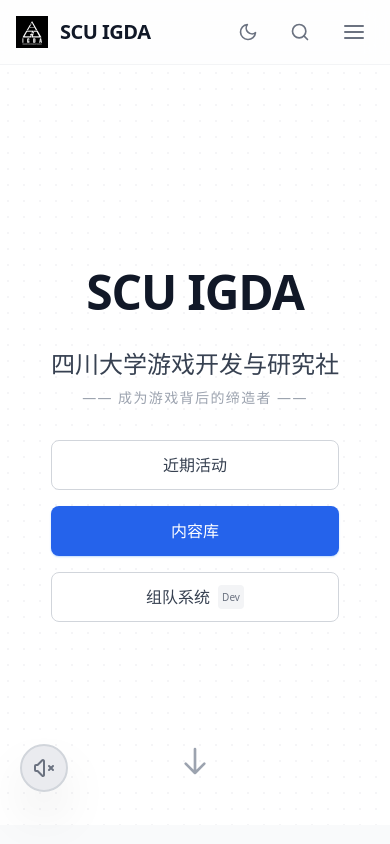
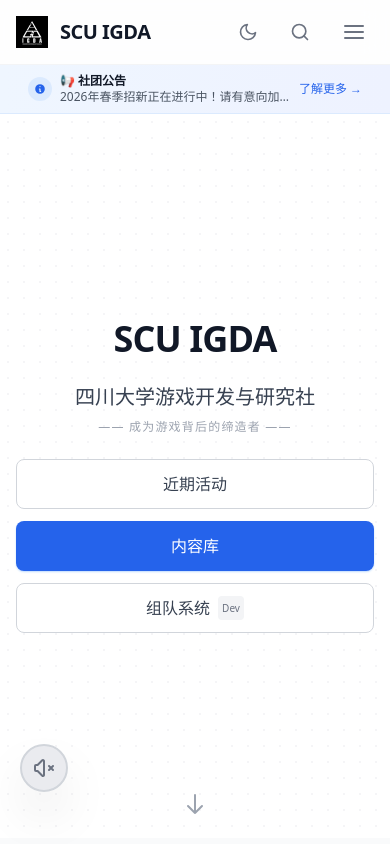
Before and after one commit to SCU-IGDA/SCU-IGDA-Front, a Nuxt app: page / in a window 390 px wide. Shown: the top 844 px of the page. Built offline with nearby package versions, Linux system fonts and the light colour scheme.

Commit message:
feat: 优化了一些布局

```diff
--- a/assets/css/main.css
+++ b/assets/css/main.css
@@ -1,6 +1,22 @@
 @tailwind base;
 @tailwind components;
 @tailwind utilities;
+
+/* 隐藏系统鼠标指针，使用自定义光标 */
+html,
+body {
+    cursor: none;
+}
+
+/* 为可交互元素保留指针光标 */
+a,
+button,
+[role="button"],
+input[type="submit"],
+input[type="button"],
+.cursor-pointer {
+    cursor: pointer;
+}
 
 body {
     @apply bg-gray-50 text-gray-900 transition-colors duration-300;
--- a/components/Content/PostListCard.vue
+++ b/components/Content/PostListCard.vue
@@ -3,6 +3,7 @@
 
 <script setup lang="ts">
 // 定义帖子数据结构接口
+// TODO: username
 export interface Post {
   id: string | number     // 帖子唯一标识
   title: string           // 帖子标题
--- /dev/null
+++ b/composables/useAnnouncement.ts
@@ -0,0 +1,11 @@
+// 全局公告内容
+export const useAnnouncement = () => {
+    const announcement = ref({
+        title: '📢 社团公告',
+        content: '2026年春季招新正在进行中！请有意向加入IGDA的同学点击上方"发布帖子"提交作品集链接。'
+    })
+
+    return {
+        announcement
+    }
+}
--- a/pages/content/index.vue
+++ b/pages/content/index.vue
@@ -3,6 +3,9 @@
 
 // 页面元数据
 useHead({ title: '内容库 - SCU IGDA' })
+
+// 使用全局公告
+const { announcement } = useAnnouncement()
 
 // --- 状态管理 ---
 const searchQuery = ref('')
@@ -260,9 +263,9 @@
           </div>
 
           <div class="bg-white dark:bg-gray-800 rounded-xl p-5 border border-gray-100 dark:border-gray-800 shadow-sm transition-colors">
-            <h3 class="font-bold text-gray-900 dark:text-white mb-3 font-sans">📢 社团公告</h3>
+            <h3 class="font-bold text-gray-900 dark:text-white mb-3 font-sans">{{ announcement.title }}</h3>
             <p class="text-sm text-gray-600 dark:text-gray-400 leading-relaxed select-text font-sans">
-              2026年春季招新正在进行中！请有意向加入IGDA的同学点击上方“发布帖子”提交作品集链接。
+              {{ announcement.content }}
             </p>
           </div>
         </aside>
--- a/pages/index.vue
+++ b/pages/index.vue
@@ -1,6 +1,3 @@
-t<!-- pages/index.vue -->
-<!-- 首页 -->
-
 <script setup lang="ts">
 // 页面元数据（SEO）
 useHead({
@@ -9,6 +6,9 @@
     { name: 'description', content: '四川大学游戏开发与研究社官方网站，提供游戏开发资源、教程与社团活动信息。' }
   ]
 })
+
+// 使用全局公告
+const { announcement } = useAnnouncement()
 
 // 模拟“内容库”的精选数据
 // TODO: 替换为 const { data } = await useFetch('/api/posts/featured')
@@ -50,55 +50,70 @@
 </script>
 
 <template>
-  <div class="flex flex-col transition-colors duration-300 select-none">
+  <div class="flex flex-col min-h-screen transition-colors duration-300 select-none">
+    <div class="bg-gradient-to-r from-blue-50 to-indigo-50 dark:from-gray-800 dark:to-gray-900 border-b border-blue-100 dark:border-gray-800 py-2 sm:py-3 px-3 sm:px-4">
+      <!-- 公告栏 -->
+      <AppContainer class="flex items-center justify-between gap-2 sm:gap-3">
+        <div class="flex items-center gap-2 sm:gap-3 flex-1 min-w-0">
+          <div class="flex items-center justify-center w-6 h-6 sm:w-8 sm:h-8 rounded-full bg-blue-100 dark:bg-blue-900/30 text-blue-600 dark:text-blue-400 flex-shrink-0">
+            <svg class="w-3 h-3 sm:w-4 sm:h-4" fill="currentColor" viewBox="0 0 20 20"><path fill-rule="evenodd" d="M18 10a8 8 0 11-16 0 8 8 0 0116 0zm-7-4a1 1 0 11-2 0 1 1 0 012 0zM9 9a1 1 0 000 2v3a1 1 0 001 1h1a1 1 0 100-2v-3a1 1 0 00-1-1H9z" clip-rule="evenodd"></path></svg>
+          </div>
+          <div class="min-w-0 flex-1">
+            <h3 class="font-bold text-gray-900 dark:text-white text-xs sm:text-sm truncate">{{ announcement.title }}</h3>
+            <p class="text-xs sm:text-sm text-gray-600 dark:text-gray-400 truncate">{{ announcement.content }}</p>
+          </div>
+        </div>
+        <button class="text-xs text-blue-600 dark:text-blue-400 hover:text-blue-800 dark:hover:text-blue-300 font-medium transition-colors whitespace-nowrap flex-shrink-0">
+          了解更多 →
+        </button>
+      </AppContainer>
+    </div>
 
-    <!-- Section 1: Hero Banner -->
-    <section class="relative h-[90vh] flex flex-col items-center justify-center bg-white dark:bg-gray-900 overflow-hidden transition-colors duration-300">
+    <!-- 内容区域 -->
+    <section class="relative min-h-[calc(100dvh-7.5rem)] md:min-h-[calc(100vh-8rem)] flex flex-col items-center justify-center bg-white dark:bg-gray-900 overflow-hidden transition-colors duration-300 py-8 md:py-0">
       <div class="absolute inset-0 bg-[radial-gradient(#e5e7eb_1px,transparent_1px)] dark:bg-[radial-gradient(#334155_1px,transparent_1px)] [background-size:16px_16px] opacity-40 pointer-events-none"></div>
 
-      <div class="z-10 text-center space-y-8 px-4 animate-fade-in-up">
-        <h1 class="text-5xl md:text-7xl font-extrabold tracking-tight text-gray-900 dark:text-white">
+      <div class="z-10 text-center space-y-6 md:space-y-8 px-4 animate-fade-in-up w-full max-w-4xl mx-auto">
+        <h1 class="text-4xl sm:text-5xl md:text-7xl font-extrabold tracking-tight text-gray-900 dark:text-white">
           SCU IGDA
         </h1>
 
         <div class="space-y-2">
-          <p class="text-2xl md:text-3xl text-gray-700 dark:text-gray-300 font-light">
+          <p class="text-xl sm:text-2xl md:text-3xl text-gray-700 dark:text-gray-300 font-light">
             四川大学游戏开发与研究社
           </p>
-          <p class="text-sm md:text-base text-gray-400 dark:text-gray-500 tracking-widest uppercase mt-4">
+          <p class="text-xs sm:text-sm md:text-base text-gray-400 dark:text-gray-500 tracking-widest uppercase mt-2 md:mt-4">
             —— 成为游戏背后的缔造者 ——
           </p>
         </div>
 
-        <!-- Action Buttons -->
-        <div class="flex flex-col sm:flex-row gap-4 mt-8 justify-center">
-          <BaseButton to="/activities" variant="outline" size="lg" class="min-w-[140px] dark:border-gray-700 dark:text-gray-300">
+        <div class="flex flex-col sm:flex-row gap-3 sm:gap-4 mt-6 md:mt-8 justify-center">
+          <BaseButton to="/activities" variant="outline" size="lg" class="min-w-[120px] sm:min-w-[140px] dark:border-gray-700 dark:text-gray-300">
             近期活动
           </BaseButton>
 
-          <BaseButton to="/content" variant="primary" size="lg" class="min-w-[140px] shadow-lg shadow-blue-200 dark:shadow-blue-900/20">
+          <BaseButton to="/content" variant="primary" size="lg" class="min-w-[120px] sm:min-w-[140px] shadow-lg shadow-blue-200 dark:shadow-blue-900/20">
             内容库
           </BaseButton>
 
-          <BaseButton to="/teams" variant="outline" size="lg" class="min-w-[140px] dark:border-gray-700 dark:text-gray-300">
+          <BaseButton to="/teams" variant="outline" size="lg" class="min-w-[120px] sm:min-w-[140px] dark:border-gray-700 dark:text-gray-300">
             组队系统
             <span class="ml-2 text-[10px] bg-gray-100 dark:bg-gray-800 px-1 rounded text-gray-500">Dev</span>
           </BaseButton>
         </div>
       </div>
 
-      <!-- Scroll Indicator -->
+      <!-- 下一页按钮 -->
       <button
         @click="scrollToContent"
-        class="absolute bottom-10 animate-bounce text-gray-400 dark:text-gray-600 hover:text-gray-600 dark:hover:text-gray-400 transition cursor-pointer"
+        class="absolute bottom-4 md:bottom-6 animate-bounce text-gray-400 dark:text-gray-600 hover:text-gray-600 dark:hover:text-gray-400 transition cursor-pointer z-20"
         aria-label="Scroll down"
       >
-        <svg class="w-8 h-8" fill="none" stroke="currentColor" viewBox="0 0 24 24"><path stroke-linecap="round" stroke-linejoin="round" stroke-width="2" d="M19 14l-7 7m0 0l-7-7m7 7V3"></path></svg>
+        <svg class="w-6 h-6 md:w-8 md:h-8" fill="none" stroke="currentColor" viewBox="0 0 24 24"><path stroke-linecap="round" stroke-linejoin="round" stroke-width="2" d="M19 14l-7 7m0 0l-7-7m7 7V3"></path></svg>
       </button>
     </section>
 
-
-    <!-- Section 2: Latest Content -->
+    <!-- 内容库精选 -->
     <section id="content-section" class="py-20 bg-gray-50 dark:bg-gray-800/50 transition-colors duration-300">
       <AppContainer>
         <div class="flex justify-between items-end mb-10">
@@ -112,7 +127,6 @@
           </BaseButton>
         </div>
 
-        <!-- Grid Layout -->
         <div class="grid grid-cols-1 md:grid-cols-2 lg:grid-cols-3 gap-8">
           <NuxtLink
             v-for="post in featuredPosts"
@@ -150,7 +164,7 @@
       </AppContainer>
     </section>
 
-    <!-- Section 3: Call to Action -->
+    <!-- 加入社团 -->
     <section class="py-24 bg-white dark:bg-gray-900 border-t border-gray-100 dark:border-gray-800 transition-colors duration-300">
       <AppContainer>
         <div class="bg-gray-900 dark:bg-black rounded-2xl p-10 md:p-16 text-center text-white relative overflow-hidden border border-gray-800">
@@ -171,7 +185,6 @@
         </div>
       </AppContainer>
     </section>
-
   </div>
 </template>
 
```
Also changed, not shown: 1 other file (tests, documents, lock files or other folders).
